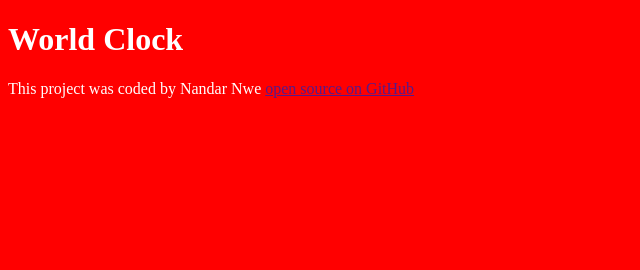
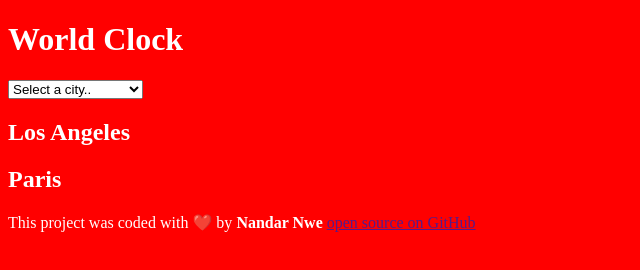
Before and after one commit to Nandar-MaryAnn/world-clock, a plain HTML site: page index.html in a window 1280 px wide. Shown: the whole page, without its empty margins (0-640 px from the left). Drawn offline with Linux system fonts and the light colour scheme.

Commit message:
Update in HTML

```diff
--- a/index.html
+++ b/index.html
@@ -7,11 +7,38 @@
     <title>World clock by Nandar Nwe</title>
   </head>
   <body>
-    <h1>World Clock</h1>
+    <div class="container">
+      <h1>World Clock</h1>
+
+      <select id="city">
+        <option value="">Select a city..</option>
+        <option value="current">My current location</option>
+        <option value="Europe/London">London</option>
+        <option value="America/New_York">New York</option>
+        <option value="Pacific/Auckland">Auckland</option>
+      </select>
+
+      <div id="cities">
+        <div class="city" id="los-angeles">
+          <div>
+            <h2>Los Angeles</h2>
+            <div class="date"></div>
+          </div>
+          <div class="time"></div>
+        </div>
+        <div class="city" id="paris">
+          <div>
+            <h2>Paris</h2>
+            <div class="date"></div>
+          </div>
+          <div class="time"></div>
+        </div>
+      </div>
+    </div>
     <footer>
-      This project was coded by Nandar Nwe
+      This project was coded with ❤️ by <strong>Nandar Nwe</strong>
       <a href="" target="_blank">open source on GitHub</a>
     </footer>
-    <script src="index.js"></script>
+    <script src="javascript/index.js"></script>
   </body>
 </html>
```
